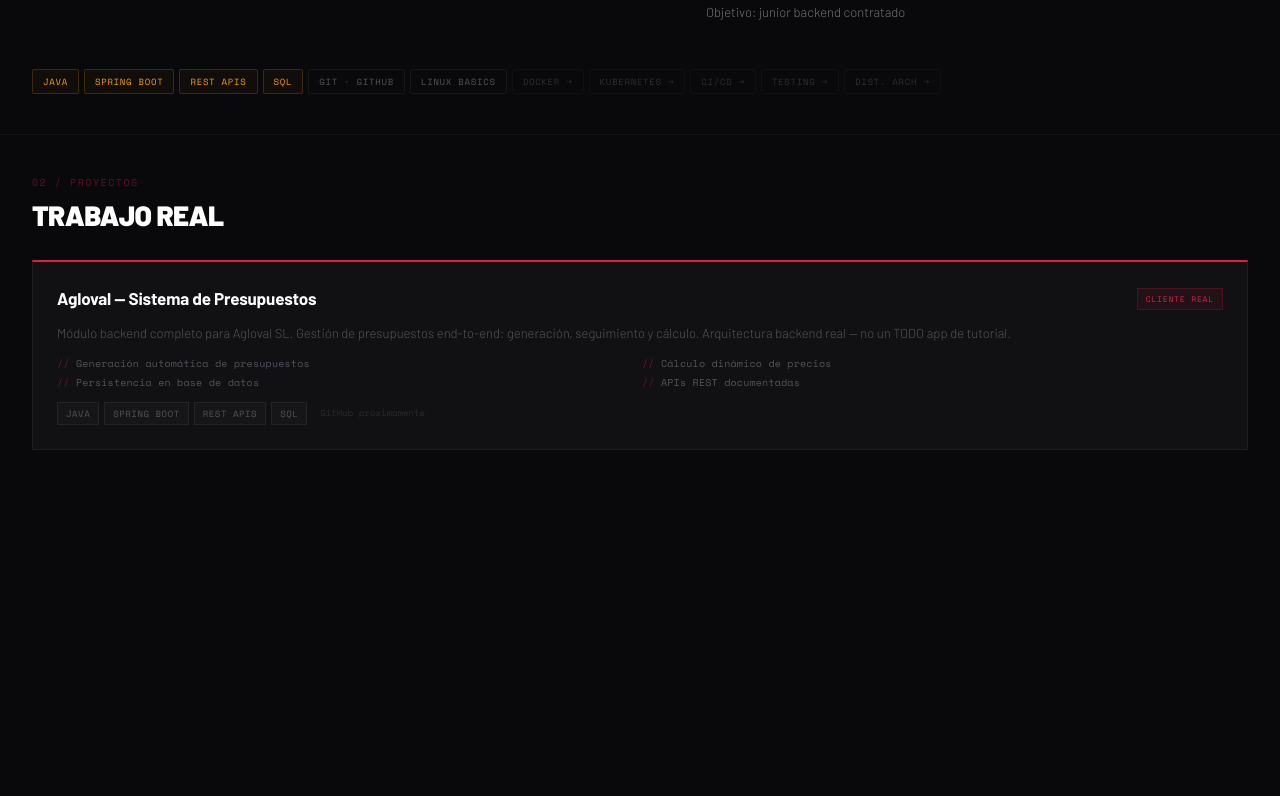
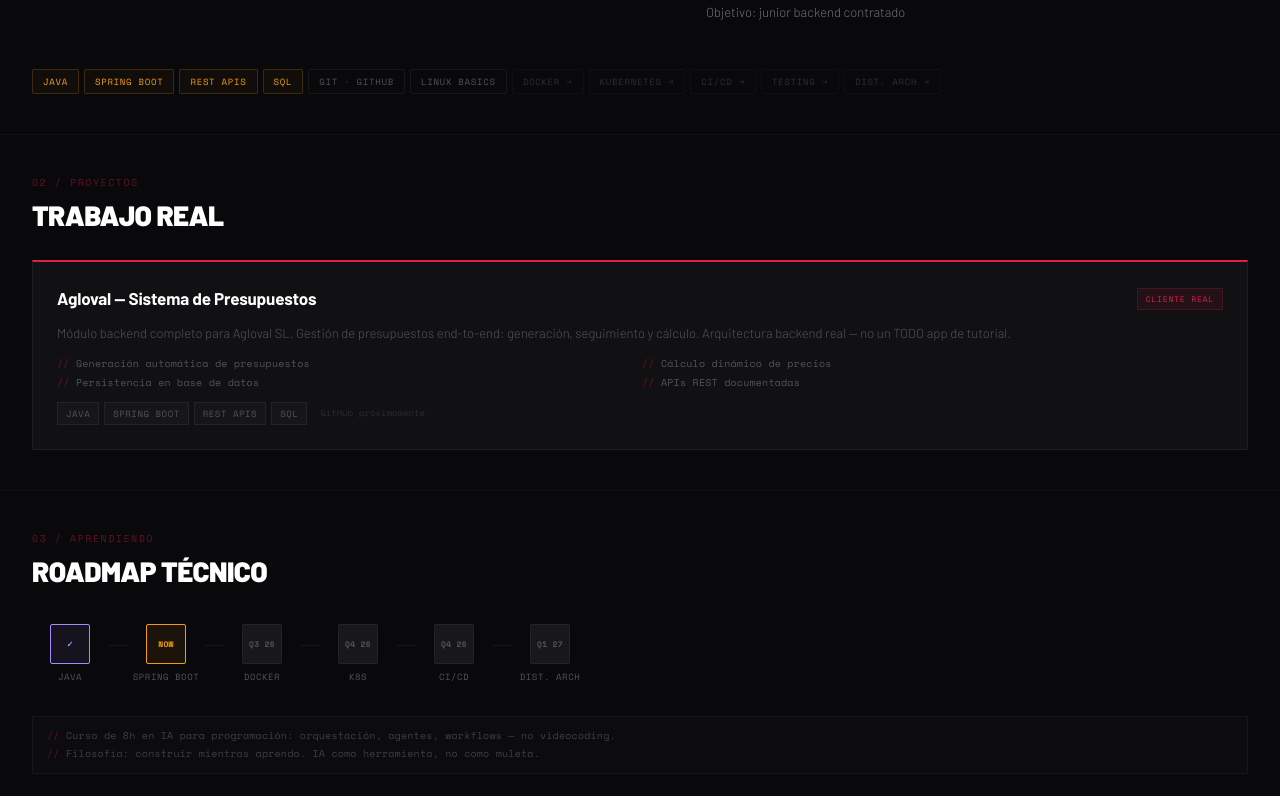
Before and after one commit to borja8dev/portfolio-borja, a Next.js app: page / in a window 1280 px wide. Shown: the part 965-1761 px from the top of the page. Before the commit the page ends 1455 px from the top, so only its background shows below. Built offline with nearby package versions, Linux system fonts and the light colour scheme.

Commit message:
feat: learning section

```diff
--- /dev/null
+++ b/src/app/components/Learning.tsx
@@ -0,0 +1,105 @@
+export default function Learning() {
+  const roadmap = [
+    { label: 'Java', status: 'done', time: '' },
+    { label: 'Spring Boot', status: 'now', time: '' },
+    { label: 'Docker', status: 'next', time: 'Q3 26' },
+    { label: 'K8s', status: 'next', time: 'Q4 26' },
+    { label: 'CI/CD', status: 'next', time: 'Q4 26' },
+    { label: 'Dist. Arch', status: 'next', time: 'Q1 27' },
+  ]
+
+  return (
+    <section id="learning" style={{
+      padding: '2.5rem 2rem',
+      borderTop: '1px solid rgba(255,255,255,0.04)',
+    }}>
+      <div style={{
+        fontFamily: 'var(--mono)',
+        fontSize: '10px',
+        letterSpacing: '0.15em',
+        textTransform: 'uppercase' as const,
+        color: 'rgba(225,29,72,0.4)',
+        marginBottom: '4px',
+      }}>03 / aprendiendo</div>
+
+      <h2 style={{
+        fontSize: '28px',
+        fontWeight: 900,
+        color: '#fff',
+        marginBottom: '1.5rem',
+        letterSpacing: '-0.02em',
+        textTransform: 'uppercase' as const,
+        fontFamily: 'var(--body)',
+      }}>Roadmap técnico</h2>
+
+      <div style={{
+        display: 'flex',
+        alignItems: 'center',
+        overflowX: 'auto' as const,
+        padding: '0.5rem 0',
+        gap: 0,
+        marginBottom: '1.5rem',
+      }}>
+        {roadmap.map((step, i) => (
+          <div key={i} style={{ display: 'flex', alignItems: 'center', flexShrink: 0 }}>
+            <div style={{ display: 'flex', flexDirection: 'column' as const, alignItems: 'center', minWidth: '76px' }}>
+              <div style={{
+                width: '40px',
+                height: '40px',
+                borderRadius: '2px',
+                display: 'flex',
+                alignItems: 'center',
+                justifyContent: 'center',
+                fontFamily: 'var(--mono)',
+                fontSize: '8px',
+                fontWeight: 700,
+                marginBottom: '6px',
+                textAlign: 'center' as const,
+                letterSpacing: '0.04em',
+                textTransform: 'uppercase' as const,
+                background: step.status === 'done' ? 'rgba(167,139,250,0.08)' : step.status === 'now' ? 'rgba(245,158,11,0.08)' : 'var(--bg3)',
+                border: `1.5px solid ${step.status === 'done' ? 'var(--acc3)' : step.status === 'now' ? 'var(--acc2)' : 'rgba(255,255,255,0.05)'}`,
+                color: step.status === 'done' ? 'var(--acc3)' : step.status === 'now' ? 'var(--acc2)' : 'var(--muted)',
+              }}>
+                {step.status === 'done' ? '✓' : step.status === 'now' ? 'NOW' : step.time}
+              </div>
+              <span style={{
+                fontFamily: 'var(--mono)',
+                fontSize: '9px',
+                color: 'var(--muted)',
+                textAlign: 'center' as const,
+                textTransform: 'uppercase' as const,
+                letterSpacing: '0.06em',
+              }}>{step.label}</span>
+            </div>
+            {i < roadmap.length - 1 && (
+              <div style={{
+                width: '20px',
+                height: '1px',
+                background: 'rgba(255,255,255,0.05)',
+                flexShrink: 0,
+                marginBottom: '18px',
+              }} />
+            )}
+          </div>
+        ))}
+      </div>
+
+      <div style={{
+        fontFamily: 'var(--mono)',
+        fontSize: '10px',
+        color: 'rgba(82,82,91,0.7)',
+        padding: '10px 14px',
+        background: 'rgba(255,255,255,0.01)',
+        border: '1px solid rgba(255,255,255,0.04)',
+        lineHeight: 1.8,
+        letterSpacing: '0.02em',
+      }}>
+        <span style={{ color: 'rgba(225,29,72,0.4)' }}>// </span>
+        Curso de 8h en IA para programación: orquestación, agentes, workflows — no videocoding.<br />
+        <span style={{ color: 'rgba(225,29,72,0.4)' }}>// </span>
+        Filosofía: construir mientras aprendo. IA como herramienta, no como muleta.
+      </div>
+    </section>
+  )
+}
--- a/src/app/page.tsx
+++ b/src/app/page.tsx
@@ -2,6 +2,7 @@ import Navbar from './components/Navbar'
 import Hero from './components/Hero'
 import About from './components/About'
 import Projects from './components/Projects'
+import Learning from './components/Learning'
 
 export default function Home() {
   return (
@@ -10,6 +11,7 @@ export default function Home() {
       <Hero />
       <About />
       <Projects />
+      <Learning />
     </main>
   )
 }
```
